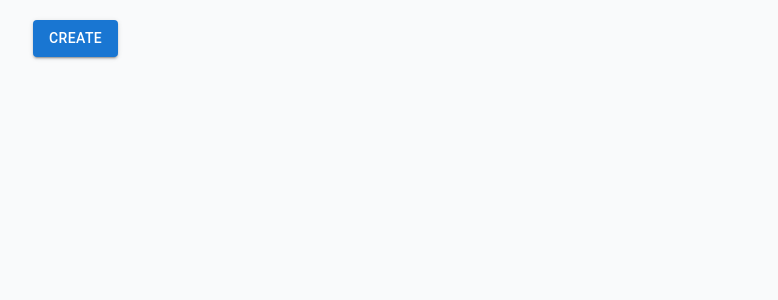
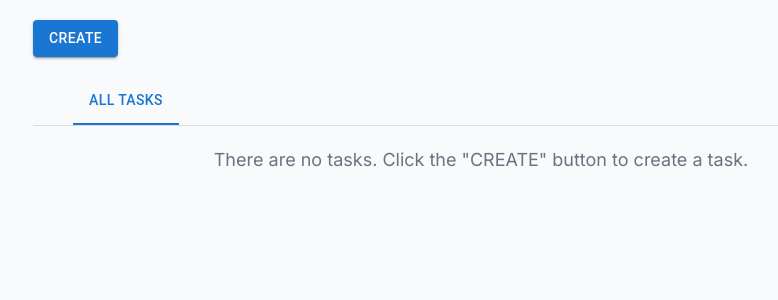
Before and after one commit to ramonfrombr/go-nextjs-postgres-docker, a Next.js app in the folder frontend/: page /tasks in a window 1280 px wide. Shown: the top 300 px of the page, without its empty margins (159-937 px from the left). Built offline with nearby package versions, Linux system fonts and the light colour scheme; no server answers.

Commit message:
Created tasks tabs

```diff
--- /dev/null
+++ b/frontend/app/tasks/_components/custom-tab-panel.tsx
@@ -0,0 +1,24 @@
+import { Box } from "@mui/material";
+
+interface TabPanelProps {
+  children?: React.ReactNode;
+  index: number;
+  value: number;
+}
+
+const CustomTabPanel = (props: TabPanelProps) => {
+  const { children, value, index, ...other } = props;
+
+  return (
+    <div
+      role="tabpanel"
+      hidden={value !== index}
+      id={`simple-tabpanel-${index}`}
+      aria-labelledby={`simple-tab-${index}`}
+      {...other}
+    >
+      {value === index && <Box sx={{ pt: 1 }}>{children}</Box>}
+    </div>
+  );
+};
+export default CustomTabPanel;
--- /dev/null
+++ b/frontend/app/tasks/_components/panel-tasks-all.tsx
@@ -0,0 +1,59 @@
+import { ITask } from "@/types/task";
+import CustomTabPanel from "./custom-tab-panel";
+import TaskSummary from "./task-summary";
+import TaskStatus from "@/types/taskStatus";
+
+interface PanelTasksAllProps {
+  value: number;
+  index: number;
+  tasks: {
+    newTasks: ITask[];
+    inProgressTasks: ITask[];
+    completedTasks: ITask[];
+  };
+}
+
+const PanelTasksAll = ({ value, index, tasks }: PanelTasksAllProps) => {
+  const noTasks =
+    tasks.newTasks.length == 0 &&
+    tasks.inProgressTasks.length == 0 &&
+    tasks.completedTasks.length == 0;
+
+  return (
+    <CustomTabPanel value={value} index={index}>
+      <main className="flex flex-col gap-2">
+        {noTasks && (
+          <h2 className="text-center text-lg text-gray-500 p-3">
+            There are no tasks. Click the &quot;CREATE&quot; button to create a
+            task.
+          </h2>
+        )}
+        {tasks.newTasks.length != 0 && (
+          <TaskSummary
+            expanded={true}
+            tasks={tasks.newTasks}
+            heading=""
+            status={TaskStatus.NEW}
+          />
+        )}
+        {tasks.inProgressTasks.length != 0 && (
+          <TaskSummary
+            expanded={true}
+            tasks={tasks.inProgressTasks}
+            heading=""
+            status={TaskStatus.IN_PROGRESS}
+          />
+        )}
+        {tasks.completedTasks.length != 0 && (
+          <TaskSummary
+            tasks={tasks.completedTasks}
+            heading=""
+            status={TaskStatus.COMPLETED}
+          />
+        )}
+      </main>
+    </CustomTabPanel>
+  );
+};
+
+export default PanelTasksAll;
--- /dev/null
+++ b/frontend/app/tasks/_components/task-summary.tsx
@@ -0,0 +1,111 @@
+import Accordion from "@mui/material/Accordion";
+import AccordionSummary from "@mui/material/AccordionSummary";
+import AccordionDetails from "@mui/material/AccordionDetails";
+import Typography from "@mui/material/Typography";
+import ArrowDownwardIcon from "@mui/icons-material/ArrowDownward";
+import PriorityBadge from "@/components/priority-badge";
+import Link from "next/link";
+import { Button } from "@mui/material";
+import { useState } from "react";
+import { Search, X } from "lucide-react";
+import StatusBadge from "@/components/status-badge";
+import { ITask } from "@/types/task";
+import TaskStatus from "@/types/taskStatus";
+
+const TaskSummary = ({
+  tasks,
+  expanded,
+  heading,
+  status,
+}: {
+  tasks: ITask[];
+  expanded?: boolean;
+  status?: TaskStatus;
+  heading: string;
+}) => {
+  const [search, setSearch] = useState("");
+
+  const headingPluralized =
+    tasks.length > 1 ? heading : heading.substring(0, heading.length - 1);
+
+  const filteredTasks =
+    search == ""
+      ? tasks
+      : tasks.filter((task) =>
+          task.name.toLowerCase().includes(search.toLowerCase())
+        );
+
+  console.log("TaskSummary rendered");
+  return (
+    <div className="border overflow-hidden shadow">
+      <Accordion
+        className="rounded-none shadow-none"
+        defaultExpanded={expanded}
+      >
+        <AccordionSummary
+          expandIcon={<ArrowDownwardIcon fontSize="small" />}
+          aria-controls="panel1-content"
+          id="panel1-header"
+          className="hover:bg-gray-100"
+        >
+          <Typography className=" text-gray-700 flex items-center text-sm">
+            <span className="bg-slate-700 border px-2 py-[2px] rounded-[4px] font-semibold text-xs text-white mr-1">
+              {tasks.length}
+            </span>
+            {status && <StatusBadge status={status} />}
+            <span className="ml-1 font-semibold">{headingPluralized}</span>
+          </Typography>
+        </AccordionSummary>
+        <AccordionDetails className="p-1">
+          <div className="flex items-center py-1 px-3 bg-gray-50 mx-1 mb-3">
+            <Search className="text-gray-500" size={20} />
+            <input
+              type="text"
+              value={search}
+              className="flex-1 bg-gray-50 px-2 ml-2 p-1 outline-none text-sm"
+              placeholder="Search a task"
+              onChange={(e) => setSearch(e.target.value)}
+            />
+            <Button
+              onClick={() => {
+                setSearch("");
+              }}
+              className={`${!search && "hidden"}`}
+              color="error"
+            >
+              <X size={15} />
+            </Button>
+          </div>
+
+          {filteredTasks.length == 0 ? (
+            <h2 className="text-center text-sm text-gray-500 p-3">
+              No tasks found.
+            </h2>
+          ) : (
+            <div className="bg-white p-2 flex transition duration-200 text-sm">
+              <span className="min-w-[90px] text-gray-500">Due Date</span>
+              <span className="min-w-16 text-gray-500">Priority</span>
+              <span className="text-gray-500">Task Name</span>
+            </div>
+          )}
+
+          {filteredTasks.map((task) => (
+            <Link key={task.id} href={`/tasks/${task.id}`}>
+              <div className="bg-white p-2 border-t flex hover:bg-gray-100 transition duration-200 text-sm">
+                <span className="min-w-[90px] font-mono">
+                  {new Date(task.dueDate).toLocaleDateString()}
+                </span>
+                <div className="min-w-16">
+                  <PriorityBadge priority={task.priority} />
+                </div>
+                <span>{task.name}</span>
+              </div>
+            </Link>
+          ))}
+        </AccordionDetails>
+      </Accordion>
+    </div>
+  );
+};
+
+export default TaskSummary;
--- /dev/null
+++ b/frontend/app/tasks/_components/tasks-tabs.tsx
@@ -0,0 +1,54 @@
+import { Box, Tab, Tabs } from "@mui/material";
+import React, { useState } from "react";
+import CustomTabPanel from "./custom-tab-panel";
+import { ITask } from "@/types/task";
+import Table from "@mui/material/Table";
+import TableBody from "@mui/material/TableBody";
+import TableCell from "@mui/material/TableCell";
+import TableContainer from "@mui/material/TableContainer";
+import TableHead from "@mui/material/TableHead";
+import TableRow from "@mui/material/TableRow";
+import Paper from "@mui/material/Paper";
+import PanelTasksAll from "./panel-tasks-all";
+
+function a11yProps(index: number) {
+  return {
+    id: `simple-tab-${index}`,
+    "aria-controls": `simple-tabpanel-${index}`,
+  };
+}
+
+interface TasksTabsProps {
+  tasks: {
+    newTasks: ITask[];
+    inProgressTasks: ITask[];
+    completedTasks: ITask[];
+  };
+}
+
+const TasksTabs = ({ tasks }: TasksTabsProps) => {
+  const [value, setValue] = useState(0);
+  const handleChange = (event: React.SyntheticEvent, newValue: number) => {
+    setValue(newValue);
+  };
+  return (
+    <Box sx={{ width: "100%" }}>
+      <Box sx={{ borderBottom: 1, borderColor: "divider" }}>
+        <Tabs
+          value={value}
+          onChange={handleChange}
+          aria-label="basic tabs example scrollable"
+          variant="scrollable"
+          scrollButtons
+          allowScrollButtonsMobile
+        >
+          <Tab label="All Tasks" {...a11yProps(0)} />
+        </Tabs>
+      </Box>
+
+      <PanelTasksAll value={value} index={0} tasks={tasks} />
+    </Box>
+  );
+};
+
+export default TasksTabs;
--- a/frontend/app/tasks/create/page.tsx
+++ b/frontend/app/tasks/create/page.tsx
@@ -54,6 +54,10 @@ const TaskCreatePage = () => {
 
   const onSubmit = async (values: z.infer<typeof formSchema>) => {
     try {
+      console.log({
+        ...values,
+        dueDate: dateToISOLikeButLocal(values.dueDate.$d),
+      });
       await axios.post("http://localhost:8000/api/go/tasks", {
         ...values,
         dueDate: dateToISOLikeButLocal(values.dueDate.$d),
--- a/frontend/app/tasks/page.tsx
+++ b/frontend/app/tasks/page.tsx
@@ -6,6 +6,7 @@ import { Button } from "@mui/material";
 import Link from "next/link";
 import React, { useState } from "react";
 import { useEffect } from "react";
+import TasksTabs from "./_components/tasks-tabs";
 
 const TasksPage = () => {
   const [tasks, setTasks] = useState<ITask[]>([]);
@@ -44,6 +45,14 @@ const TasksPage = () => {
           <Button variant="contained">Create</Button>
         </Link>
       </div>
+
+      <TasksTabs
+        tasks={{
+          newTasks: newTasks,
+          inProgressTasks: inProgressTasks,
+          completedTasks: completedTasks,
+        }}
+      />
     </div>
   );
 };
--- /dev/null
+++ b/frontend/components/priority-badge.tsx
@@ -0,0 +1,32 @@
+"use client";
+import { Star } from "lucide-react";
+import TaskPriority from "../types/taskPriority";
+
+const PriorityBadge = ({ priority }: { priority: TaskPriority }) => {
+  return (
+    <span className="flex">
+      {priority == TaskPriority.LOW ? (
+        <>
+          <Star fill="gray" color="gray" size={15} />
+          <Star color="gray" size={15} />
+          <Star color="gray" size={15} />
+        </>
+      ) : priority == TaskPriority.MEDIUM ? (
+        <>
+          <Star fill="gray" color="gray" size={15} />
+          <Star fill="gray" color="gray" size={15} />
+          <Star color="gray" size={15} />
+        </>
+      ) : priority == TaskPriority.HIGH ? (
+        <>
+          <Star fill="gray" color="gray" size={15} />
+          <Star fill="gray" color="gray" size={15} />
+          <Star fill="gray" color="gray" size={15} />
+        </>
+      ) : (
+        <></>
+      )}
+    </span>
+  );
+};
+export default PriorityBadge;
--- a/frontend/package.json
+++ b/frontend/package.json
@@ -12,6 +12,7 @@
     "@emotion/react": "^11.13.3",
     "@emotion/styled": "^11.13.0",
     "@hookform/resolvers": "^3.9.0",
+    "@mui/icons-material": "^5.16.7",
     "@mui/material": "^5.16.7",
     "@mui/x-date-pickers": "^7.14.0",
     "axios": "^1.7.5",
```
Also changed, not shown: 1 other file (tests, documents, lock files or other folders).
